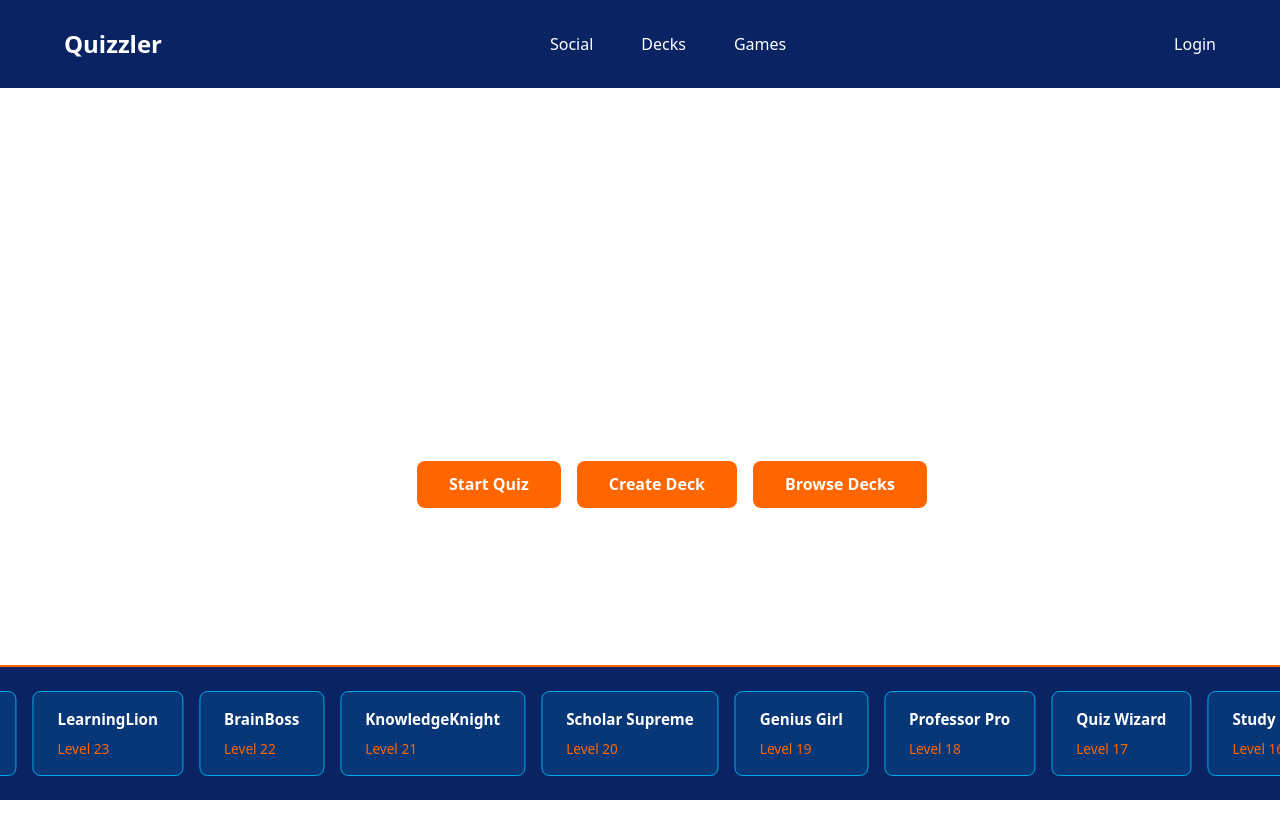
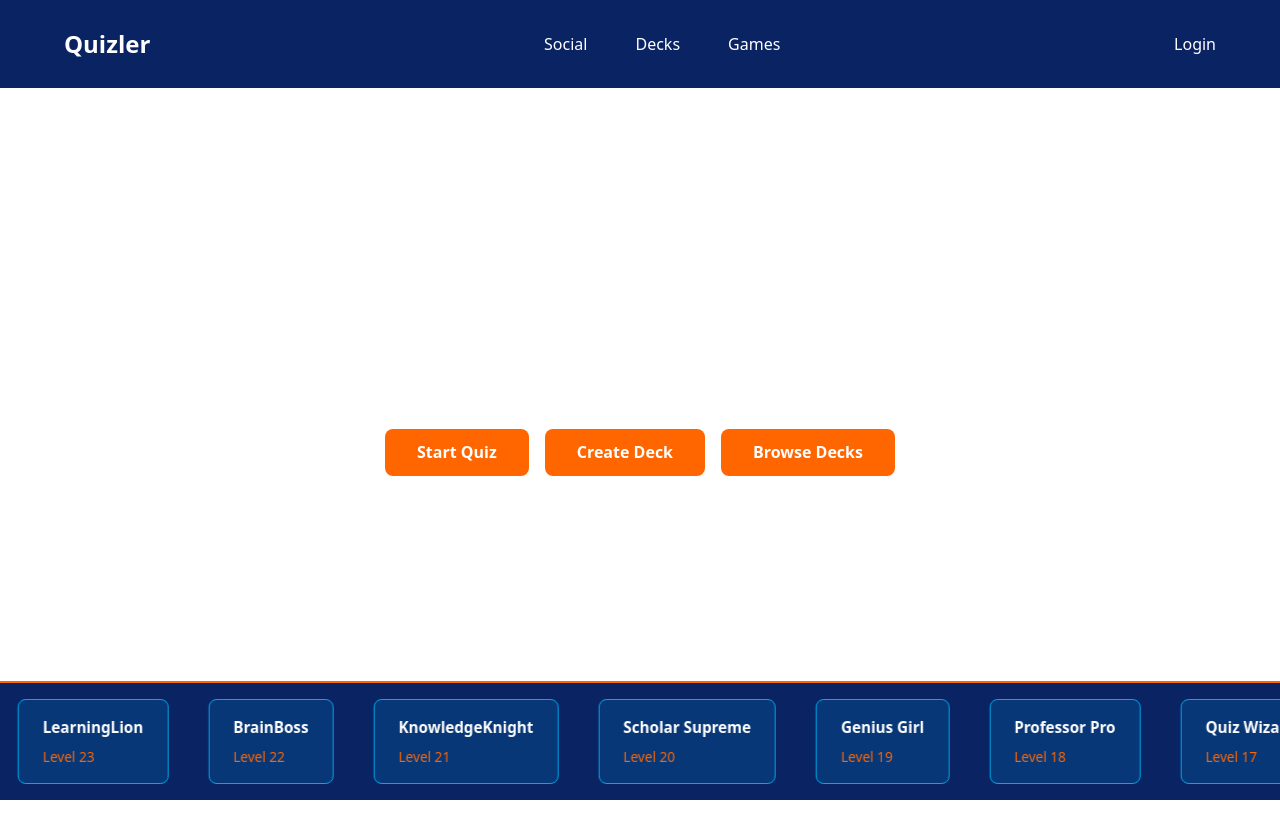
Before and after one commit to jaswri43/Quizler, a React (Vite) app in the folder frontend/: page / in a window 1280 px wide. Shown: the top 838 px of the page. Built offline with nearby package versions, Linux system fonts and the light colour scheme.

Commit message:
Changed text to say 'Quizler' instead of 'Quizzler' and fixed some home page formatting.

```diff
--- a/frontend/src/App.css
+++ b/frontend/src/App.css
@@ -1,8 +1,13 @@
+:root {
+  --nav-height: 4.5rem;
+  --levelups-height: 5.5rem;
+}
+
 body {
-  padding-top: 4.5rem; /* Makes sure site starts below navbar */
+  padding-top: var(--nav-height); /* Makes sure site starts below navbar */
   display: flex;
   flex-direction: column;
-  height: 100vh;
+  min-height: 100dvh;
   overflow: hidden;
 }
 
@@ -10,7 +15,8 @@ body {
   display: flex;
   flex-direction: column;
   flex: 1;
-  padding-bottom: 5.5rem; /* Makes sure content doesn't go behind levelups bar */
+  min-height: 100dvh;
+  padding-bottom: var(--levelups-height); /* Makes sure content doesn't go behind levelups bar */
 }
 
 /* Navbar styling */
@@ -100,8 +106,9 @@ body {
   align-items: center;
   justify-content: center;
   width: 100%;
-  height: calc(100vh - 4.5rem - 5.5rem);
-  padding: 2rem;
+  height: calc(100dvh - var(--nav-height) - var(--levelups-height));
+  padding: 0 2rem;
+  box-sizing: border-box;
   flex-shrink: 0;
 }
 
@@ -169,7 +176,7 @@ body {
   left: 0;
   width: 100%;
   background-color: #0A2463;
-  padding: 1.5rem 0;
+  padding: 1rem 0;
   border-top: 2px solid #FF6600;
   overflow: hidden;
   box-sizing: border-box;
@@ -178,10 +185,16 @@ body {
 
 .levelups-scroll {
   display: flex;
-  gap: 1rem;
+  width: max-content;
+  animation: scroll-continuous 30s linear infinite;
+  will-change: transform;
+}
+
+.levelups-group {
+  display: flex;
+  gap: 2.5rem;
   padding: 0 1rem;
-  animation: scroll-continuous 12.5s linear infinite;
-  width: 100%;
+  flex-shrink: 0;
   box-sizing: border-box;
 }
 
--- a/frontend/src/App.tsx
+++ b/frontend/src/App.tsx
@@ -14,7 +14,7 @@ function App() {
   return (
     <>
       <div>
-        <Navbar title="Quizzler" links={navLinks} />
+        <Navbar title="Quizler" links={navLinks} />
         <HeroSection />
         <RecentLevelups />
       </div>
--- a/frontend/src/components/HeroSection.tsx
+++ b/frontend/src/components/HeroSection.tsx
@@ -2,7 +2,7 @@ export default function HeroSection() {
   return (
     <section className="hero-section">
       <div className="hero-content">
-        <h1>Welcome to Quizzler</h1>
+        <h1>Welcome to Quizler</h1>
         <p>Level up your knowledge and climb the leaderboard</p>
         <div className="cta-buttons">
           <button className="cta-button primary">Start Quiz</button>
--- a/frontend/src/components/RecentLevelups.tsx
+++ b/frontend/src/components/RecentLevelups.tsx
@@ -13,18 +13,17 @@ export default function RecentLevelups() {
     { name: "Study Sidekick", level: 16 },
   ];
 
-  // Duplicate the list enough times to ensure seamless infinite scrolling
-  const duplicatedUsers = Array(20)
-    .fill(null)
-    .flatMap(() => recentUsers);
-
   return (
     <section className="levelups-section">
       <div className="levelups-scroll">
-        {duplicatedUsers.map((user, index) => (
-          <div key={index} className="levelup-card">
-            <div className="levelup-name">{user.name}</div>
-            <div className="levelup-level">Level {user.level}</div>
+        {[0, 1].map((group) => (
+          <div key={group} className="levelups-group" aria-hidden={group === 1}>
+            {recentUsers.map((user, index) => (
+              <div key={`${group}-${index}`} className="levelup-card">
+                <div className="levelup-name">{user.name}</div>
+                <div className="levelup-level">Level {user.level}</div>
+              </div>
+            ))}
           </div>
         ))}
       </div>
```
Also changed, not shown: 2 other files (tests, documents, lock files or other folders).
